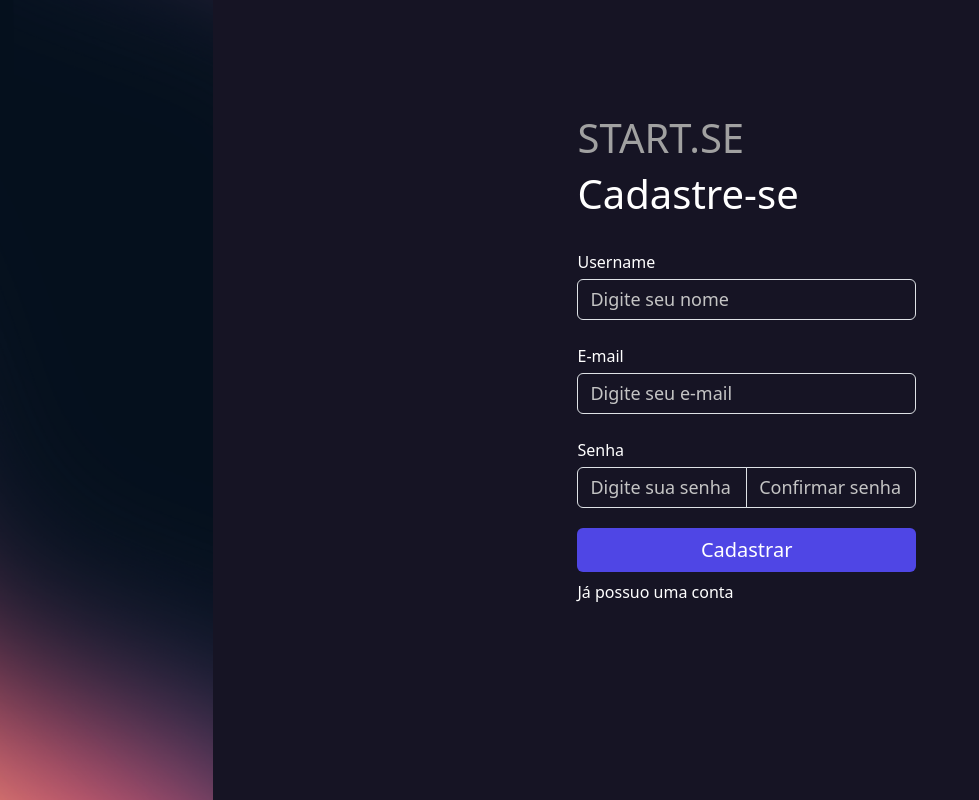
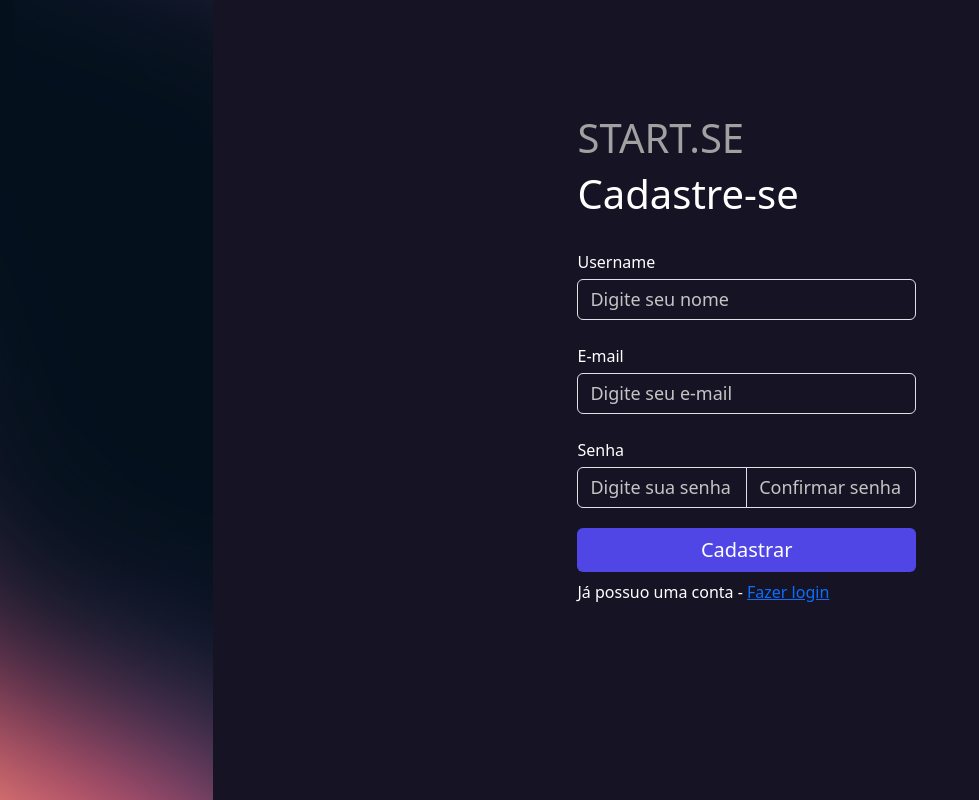
Before and after one commit to lucasSantiagoCody/START.SE, a Django app: template user/templates/signup.html in a window 1280 px wide. Shown: the whole page, without its empty margins (0-979 px from the left). Run offline with Django 5.2, Linux system fonts and the light colour scheme; the template is opened without the code that fills it, so the values that code supplies are empty.

Commit message:
Update a link tag which redirects to login view

```diff
--- a/user/templates/signup.html
+++ b/user/templates/signup.html
@@ -33,9 +33,9 @@
                         assword" placeholder="Confirmar senha">
                         </div>
                     </div>
+                    <input type="submit" class="btn btn-indigo mb-2" value="Cadastrar">
+                    <span>Já possuo uma conta  - <a href="">Fazer login</a></span>
 
-                    <input type="submit" class="btn btn-indigo mb-2" value="Cadastrar">
-                    <a href="#" class="texto">Já possuo uma conta</a>
 
                 </form>
             </div>
```
